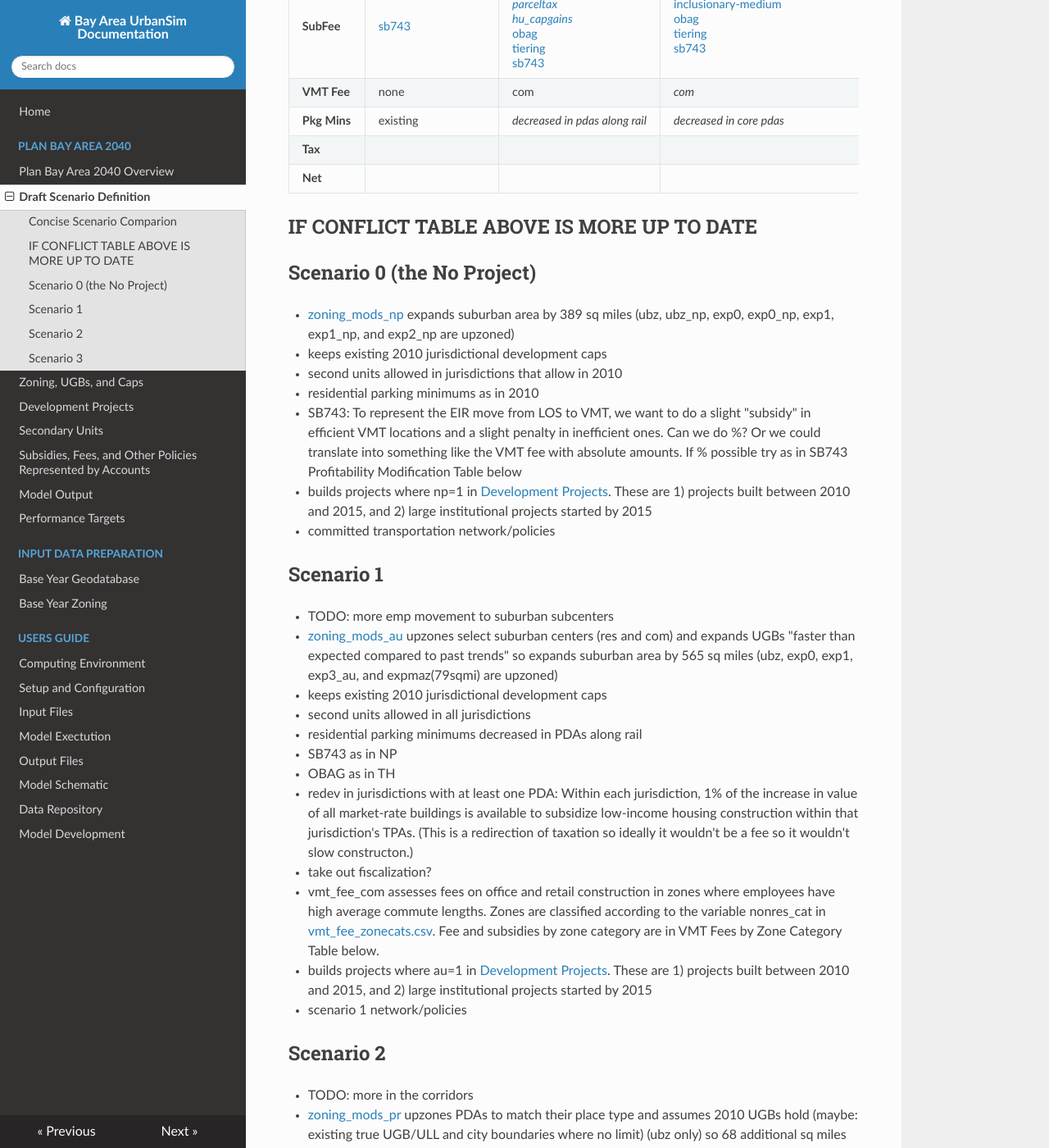
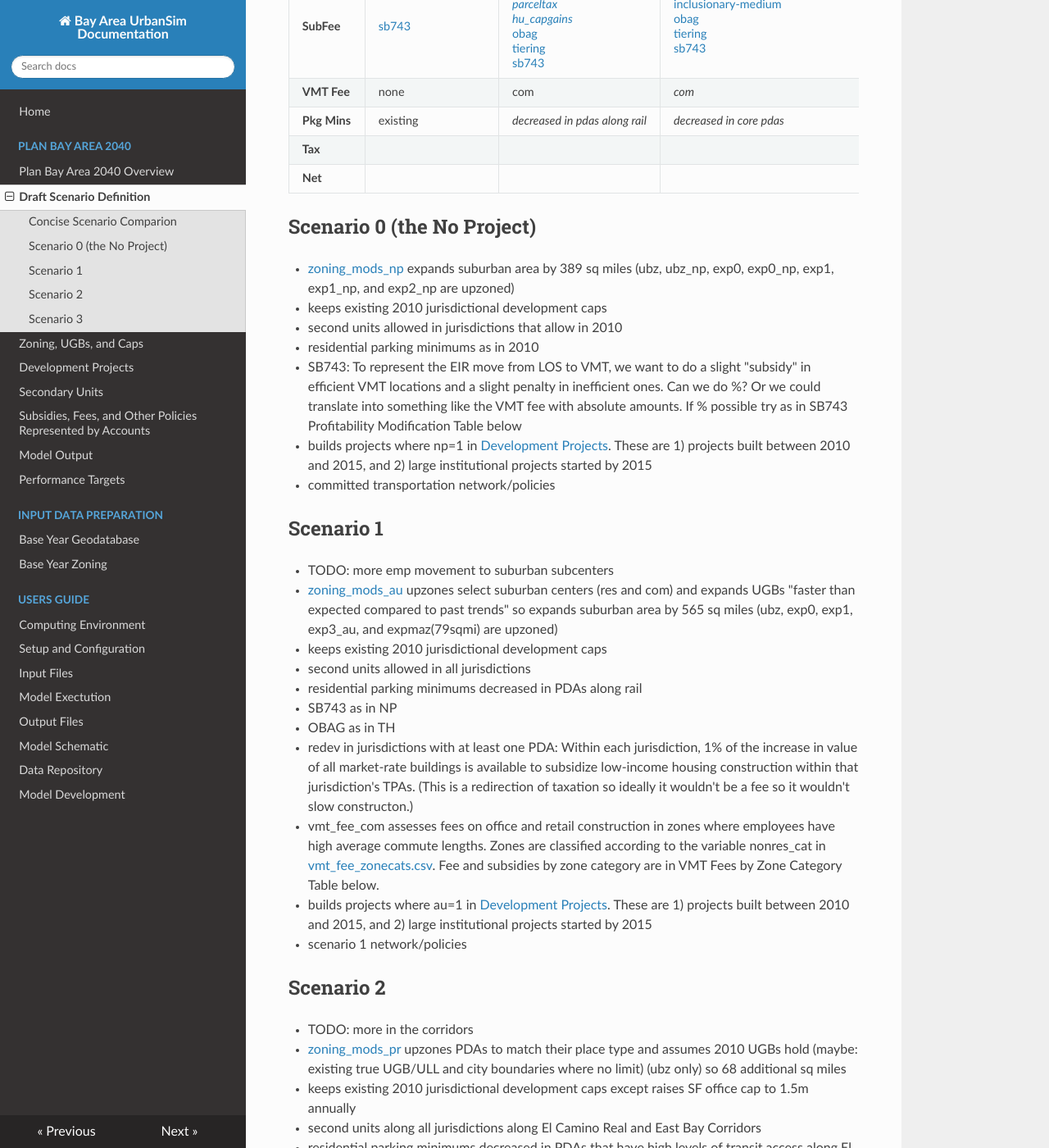
Before and after one commit to BayAreaMetro/baus_docs2, an MkDocs documentation site: the page built from docs/pba40/scenarios_def_pba40.md, in a window 1280 px wide and 1400 px high, scrolled down 456 px. Shown: the whole window at 82% size. Built offline with MkDocs 1.6.1, drawn with Linux system fonts in a browser that asks for light colours; nearby versions of some CDN libraries; old or Windows-style settings are respelled for this version of MkDocs.

Commit message:
Update scenarios_def_pba40.md

```diff
--- a/docs/pba40/scenarios_def_pba40.md
+++ b/docs/pba40/scenarios_def_pba40.md
@@ -17,7 +17,6 @@
 
 
 
-## IF CONFLICT TABLE ABOVE IS MORE UP TO DATE
 
 ## Scenario 0 (the No Project)
 
@@ -39,7 +38,6 @@
 * SB743 as in NP
 * OBAG as in TH
 * redev in jurisdictions with at least one PDA: Within each jurisdiction, 1% of the increase in value of all market-rate buildings is available to subsidize low-income housing construction within that jurisdiction's TPAs. (This is a redirection of taxation so ideally it wouldn't be a fee so it wouldn't slow constructon.)
-* take out fiscalization?
 * vmt_fee_com assesses fees on office and retail construction in zones where employees have high average commute lengths. Zones are classified according to the variable nonres_cat in [vmt_fee_zonecats.csv](https://github.com/MetropolitanTransportationCommission/bayarea_urbansim/blob/master/data/vmt_fee_zonecats.csv). Fee and subsidies by zone category are in VMT Fees by Zone Category Table below.
 * builds projects where au=1 in [Development Projects](https://github.com/MetropolitanTransportationCommission/bayarea_urbansim/blob/master/data/development_projects.csv). These are 1) projects built between 2010 and 2015, and 2) large institutional projects started by 2015
 * scenario 1 network/policies
```
